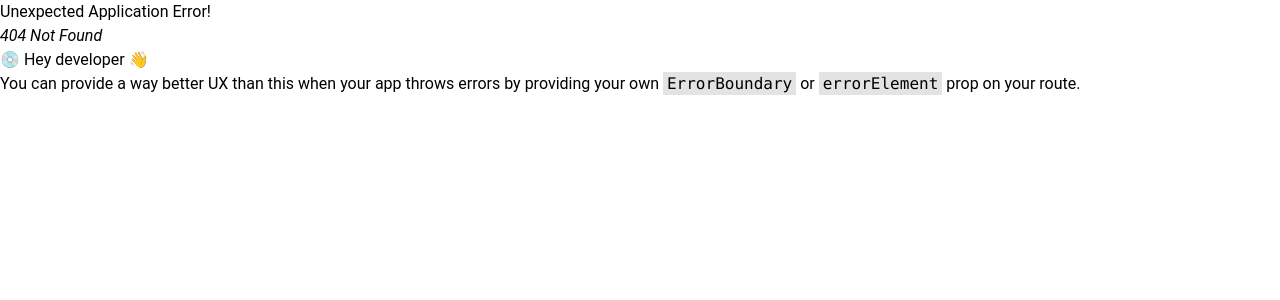
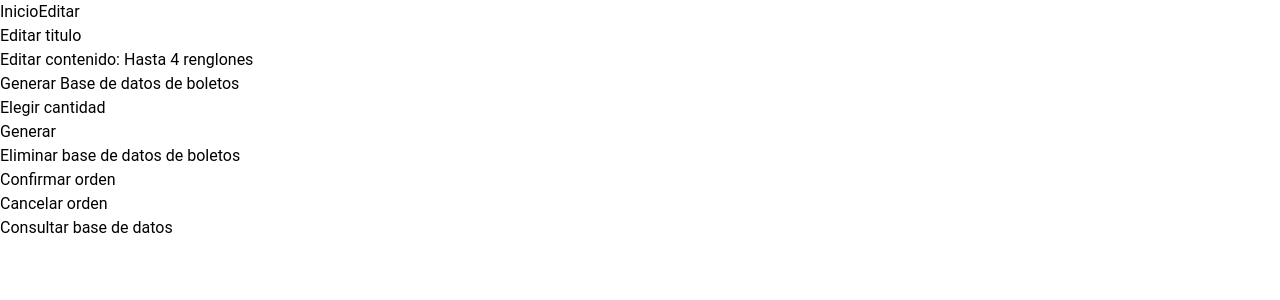
Before and after one commit to Night-Rainbow-Studios/Raffles, a React (Vite) app in the folder frontend/: page /adminDashboard in a window 1280 px wide. Before the commit this address had no page. Shown: the top 300 px of the page. Built offline with nearby package versions, Linux system fonts and the light colour scheme.

Commit message:
Updated frontend
Frontend almost fully connected to backend. DB is still to be implemented.

```diff
--- /dev/null
+++ b/frontend/src/pages/adminDashboard.jsx
@@ -0,0 +1,35 @@
+import React from 'react'
+
+export default function AdminDashboard() {
+    return (
+        <section>
+            <div className='flex'>
+                <h1>Inicio</h1>
+                <h1>Editar</h1>
+            </div>
+            <div>
+                <h1>Editar titulo</h1>
+            </div>
+            <div>
+                <h1>Editar contenido: Hasta 4 renglones</h1>
+            </div>
+            <div>
+                <h1>Generar Base de datos de boletos</h1>
+                <h1>Elegir cantidad</h1>
+                <button>Generar</button>
+            </div>
+            <div>
+                <button>Eliminar base de datos de boletos</button>
+            </div>
+            <div>
+                <h1>Confirmar orden</h1>
+            </div>
+            <div>
+                <h1>Cancelar orden</h1>
+            </div>
+            <div>
+                Consultar base de datos
+            </div>
+        </section>
+    )
+}
--- a/frontend/src/pages/buyTickets.jsx
+++ b/frontend/src/pages/buyTickets.jsx
@@ -25,7 +25,7 @@ export default function BuyTickets() {
             <Header service={service} />
             <div className='max-w-full text-center m-2'>
                 <h1 className='text-xl md:text-6xl text-gray-50 m-2 md:m-4 p-1 md:p-5 bg-green-900'>{heroic.title}</h1>
-                <h2 className='text-xl md:text-4xl text-gray-900 m-2 md:m-3 p-1 md:p-4'>XX DE SEPTIEMBRE DEL 2024</h2>
+                <h2 className='text-xl md:text-4xl text-gray-900 m-2 md:m-3 p-1 md:p-4'>{heroic.date}</h2>
             </div>
             <div className='max-w-full text-center m-2'>
                 <h1 className='text-xl md-text-4xl text-gray-800 underline'>
@@ -36,10 +36,10 @@ export default function BuyTickets() {
                 <img src='/images/dinero_img.webp' className='border-2 border-rose-500 object-center'></img>
             </div>
             <div className='max-w-full text-center m-4 bg-gray-800 p-5 text-gray-50'>
-                <h1 className='text-xl md:text-2xl m-2'>1 BOLETO POR $5</h1>
-                <h1 className='text-xl md:text-2xl m-2'>2 BOLETO POR $5</h1>
-                <h1 className='text-xl md:text-2xl m-2'>3 BOLETO POR $5 el mas vendido!</h1>
-                <h1 className='text-xl md:text-2xl m-2'>5 BOLETO POR $5</h1>
+                <h1 className='text-xl md:text-2xl m-2'>{heroic.info1}</h1>
+                <h1 className='text-xl md:text-2xl m-2'>{heroic.info2}</h1>
+                <h1 className='text-xl md:text-2xl m-2'>{heroic.info3}</h1>
+                <h1 className='text-xl md:text-2xl m-2'>{heroic.info4}</h1>
             </div>
             <div className='max-w-full text-center bg-yellow-300 m-2 md:m-3 p-2 md:p-5'>
                 <h1 className='text-2xl md:text-4xl'>Estos sorteos son seguros</h1>
--- a/frontend/src/routes/routers.jsx
+++ b/frontend/src/routes/routers.jsx
@@ -4,6 +4,7 @@ import {
 import Landing from "../pages/landing";
 import RaffleClosed from "../pages/raffleClosed";
 import BuyTickets from "../pages/buyTickets";
+import AdminDashboard from "../pages/adminDashboard";
 
 const routes = createBrowserRouter([
     {
@@ -17,6 +18,10 @@ const routes = createBrowserRouter([
     {
         path: "/buyTickets",
         element: <BuyTickets />
+    },
+    {
+        path: "/adminDashboard",
+        element: <AdminDashboard />
     }
 ])
 
```
Also changed, not shown: 1 other file (tests, documents, lock files or other folders).
